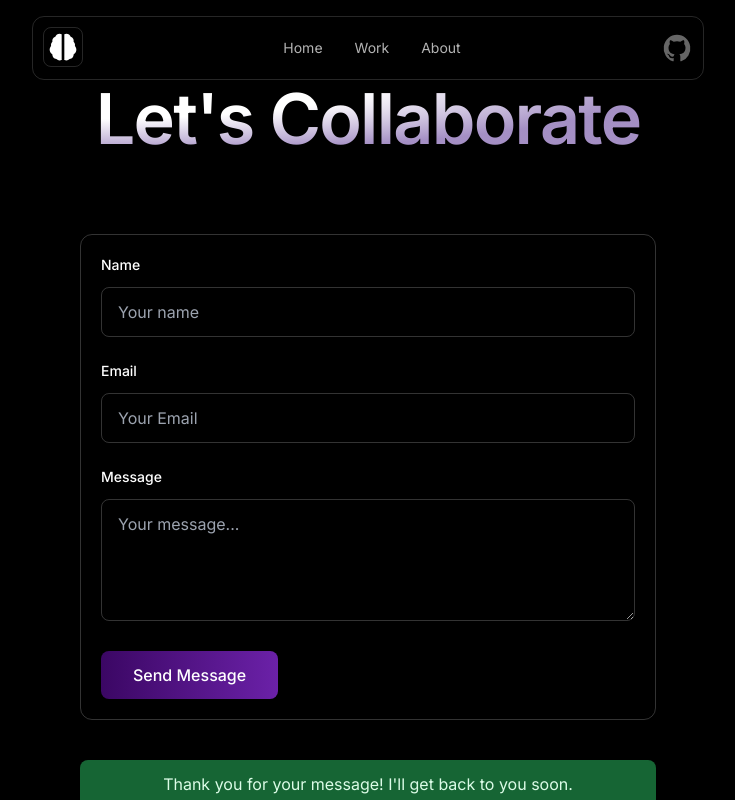
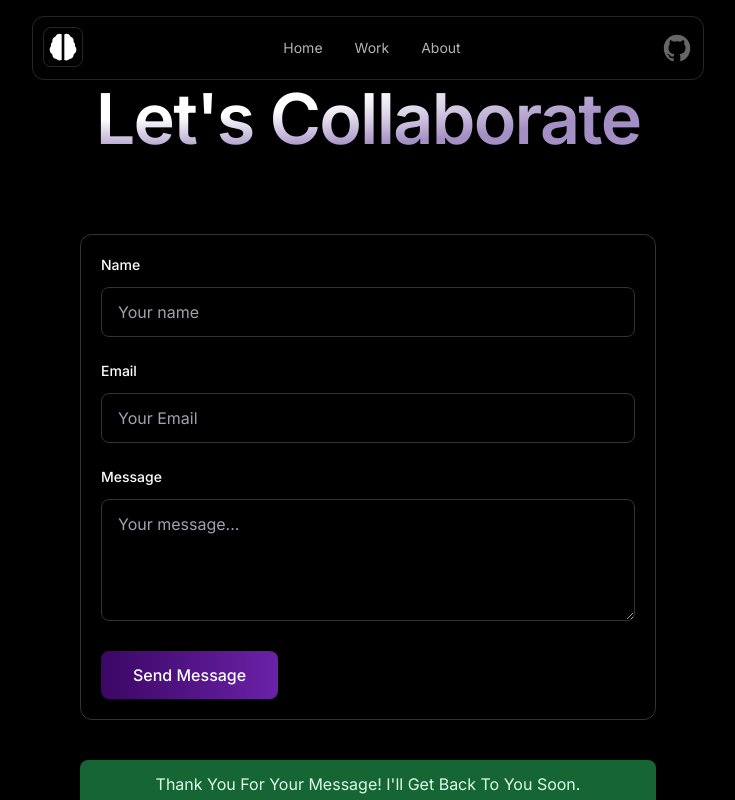
Before and after one commit to SaadAnna/Saad_Anna_Portfolio, a Next.js app: page / in a window 1280 px wide. Both pictures are taken after typing "Sample", "name@example.com", "Sample" into the empty fields and a click on the button "Send Message". Shown: the part 2978-3778 px from the top of the page, without its empty margins (272-1007 px from the left). Built offline with nearby package versions, Linux system fonts and the light colour scheme.

Commit message:
Update the contact section

```diff
--- a/src/sections/Contact.tsx
+++ b/src/sections/Contact.tsx
@@ -174,7 +174,7 @@ export default function Contact() {
               animate={{ opacity: 1, y: 0 }}
               className="px-8 py-3 bg-green-800 text-green-100 mt-10 rounded-lg text-center"
             >
-              Thank you for your message! I&apos;ll get back to you soon.
+              Thank You For Your Message! I&apos;ll Get Back To You Soon.
             </motion.div>
           )}
 
```
